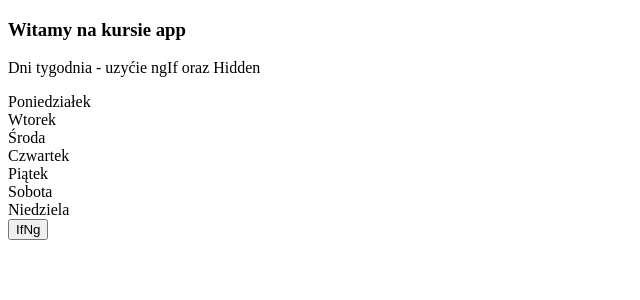
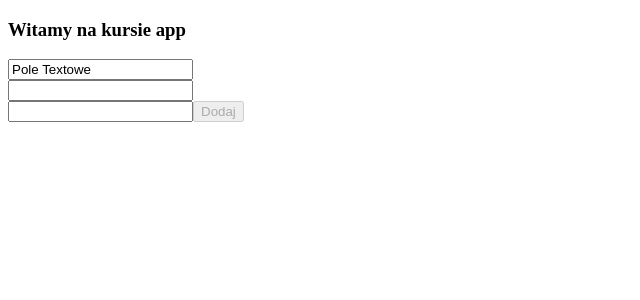
Before and after one commit to daniel0609/KursAngular, an Angular app: page / in a window 1280 px wide. Shown: the top 300 px of the page, without its empty margins (0-640 px from the left). Built offline with nearby package versions, Linux system fonts and the light colour scheme.

Commit message:
data binding added 3 text and button

```diff
--- a/src/app/app.component.html
+++ b/src/app/app.component.html
@@ -1,10 +1,17 @@
 <h3> Witamy na kursie {{title}}</h3>
 
-<p>Dni tygodnia - uzyćie ngIf oraz Hidden</p>
+<div>
+  <input [value]="inputText">
+  <!--przypisanie jednostronne -->
+</div>
 
-<ng-container *ngIf="isVisible">
-  <div *ngFor="let day of days">
-    <div>{{day}}</div>
-  </div>
-</ng-container>
-<button (click)="show()">IfNg</button>
+<div>
+  <input [(ngModel)]="inputText2Way">
+  {{inputText2Way}}
+</div>
+
+<div>
+  <input (click)="click($event)">
+  <button [disabled]="button">Dodaj</button>
+  {{showClick}}
+</div>
--- a/src/app/app.component.ts
+++ b/src/app/app.component.ts
@@ -7,12 +7,13 @@ import { Component } from '@angular/core';
 })
 export class AppComponent {
   title = 'app';
+  inputText = 'Pole Textowe';
+  inputText2Way = '';
+  button = true;
+  showClick = '';
 
-  isVisible = true;
-
-  days = ['Poniedziałek', 'Wtorek', 'Środa', 'Czwartek', 'Piątek', 'Sobota', 'Niedziela'];
-
-  show() {
-    this.isVisible = !this.isVisible;
+  click(event) {
+    this.showClick = 'Przycisk aktywny!';
+    this.button = false;
   }
 }
--- a/src/app/app.module.ts
+++ b/src/app/app.module.ts
@@ -1,6 +1,6 @@
 import { BrowserModule } from '@angular/platform-browser';
 import { NgModule } from '@angular/core';
-
+import { FormsModule } from '@angular/forms';
 
 import { AppComponent } from './app.component';
 
@@ -10,7 +10,8 @@ import { AppComponent } from './app.component';
     AppComponent
   ],
   imports: [
-    BrowserModule
+    BrowserModule,
+    FormsModule
   ],
   providers: [],
   bootstrap: [AppComponent]
```
